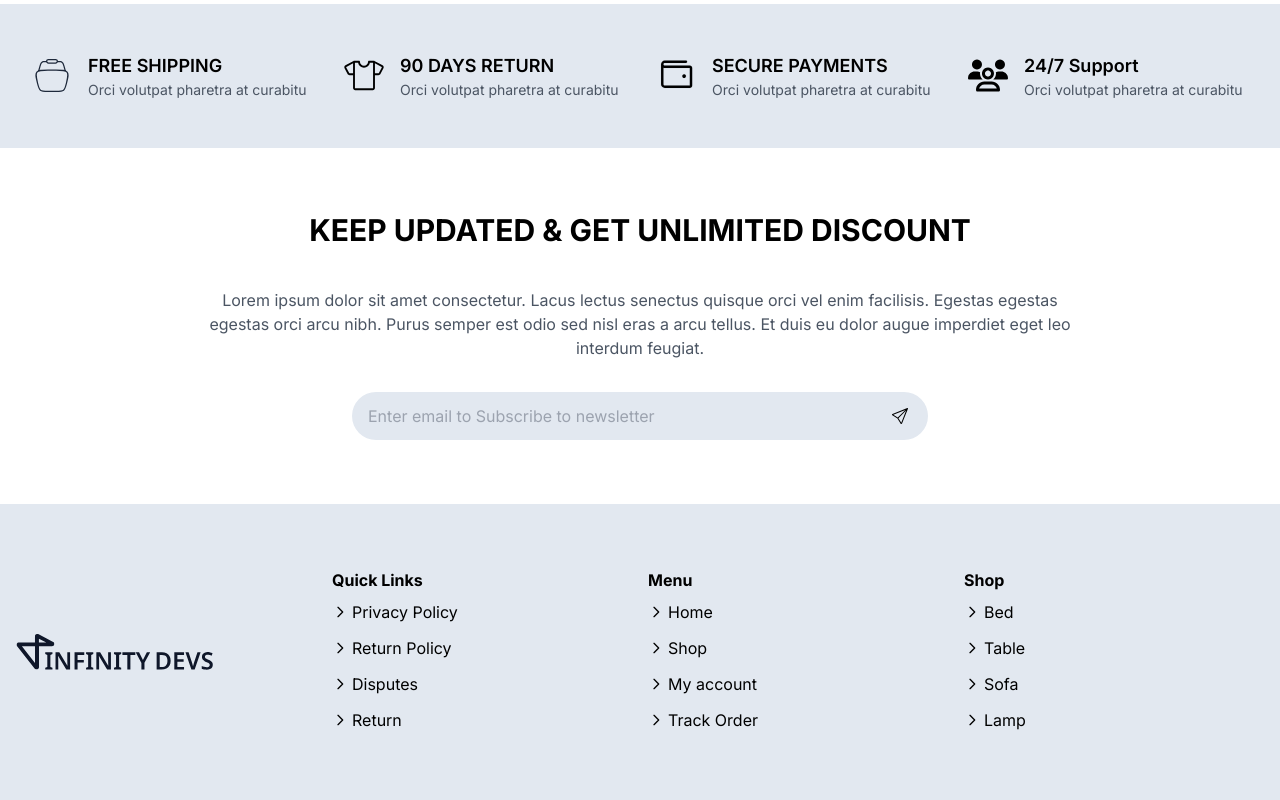
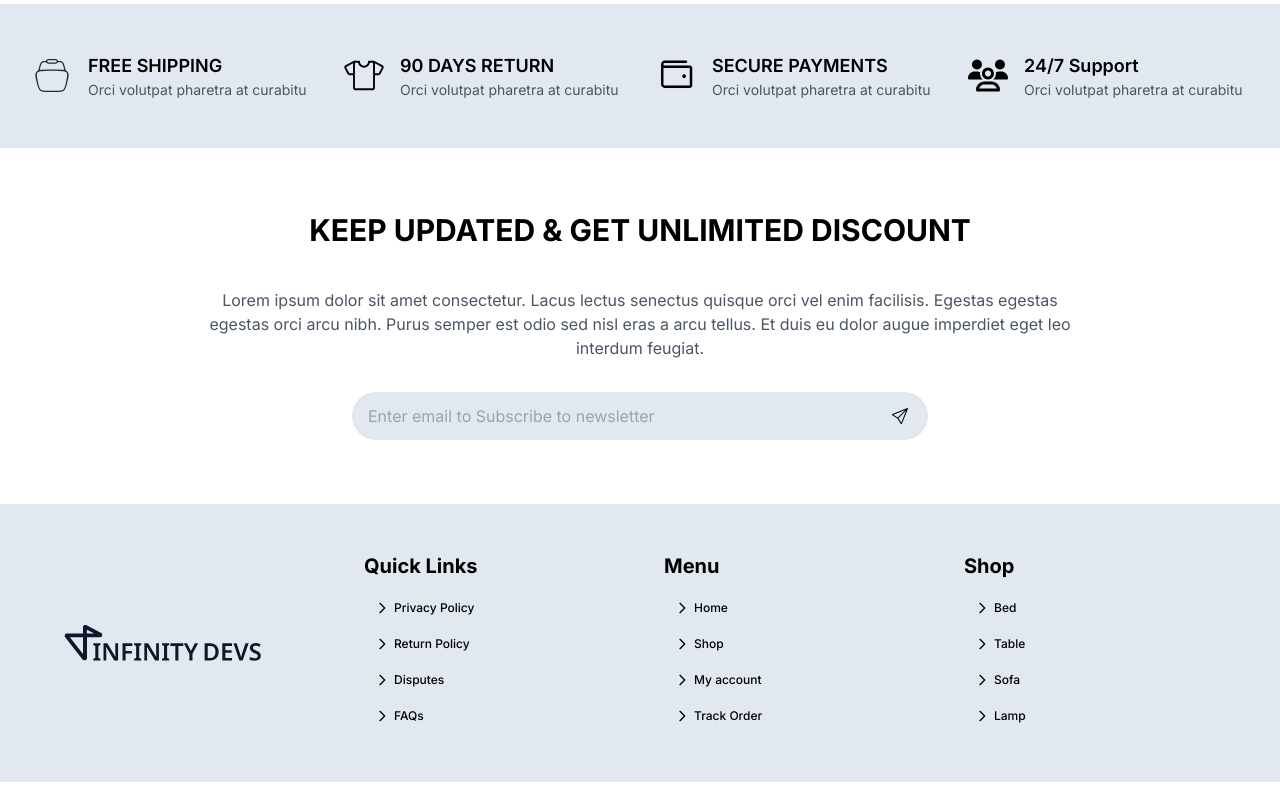
Before and after one commit to InfinityDevsHQ/e-commerce-next, a Next.js app: page / in a window 1280 px wide. Shown: the part 2211-3011 px from the top of the page. Built offline with nearby package versions, Linux system fonts and the light colour scheme.

Commit message:
fix: fixed footer and added font

```diff
--- a/app/components/homepage/footer.tsx
+++ b/app/components/homepage/footer.tsx
@@ -5,22 +5,22 @@ import NavLogoDark from "../svg/logos/logo-svg-dark";
 const Footer = () => {
   return (
     <footer>
-      {/* Subscription Section */}
-
-      {/* Links Section */}
-      <div className="bg-primary text-black py-16">
-        <div className="max-w-7xl mx-auto grid grid-cols-3 md:grid-cols-4 md:gap-4 justify-items-center md:justify-items-start md:items-center space-y-4 md:space-y-0 px-4">
+      <div className="bg-primary text-black sm:px-6 md:px-12 py-12">
+        <div className="grid grid-cols-3 md:grid-cols-4 md:gap-4 lg:gap-12  justify-items-center md:justify-items-start md:items-center space-y-4 md:space-y-0 px-4">
           <div className="fill-black mb-4 md:mb-0 col-span-3 md:col-span-1">
             <NavLogoDark />
           </div>
 
-          <div className="space-y-2">
-            <h4 className="font-bold mb-2">Quick Links</h4>
-            <ul className="space-y-2">
-              {["Privacy Policy", "Return Policy", "Disputes", "Return"].map(
+          <div className="space-y-2.5">
+            <h4 className="font-bold text-base md:text-xl">Quick Links</h4>
+            <ul className="">
+              {["Privacy Policy", "Return Policy", "Disputes", "FAQs"].map(
                 (link, index) => (
                   <li key={index}>
-                    <Link href="/" className="flex items-center gap-1 pb-1">
+                    <Link
+                      href="#"
+                      className="flex items-center gap-1 p-2.5 text-xs font-medium hover:tracking-wide transition duration-300 ease-in-out"
+                    >
                       <ChevronRight />
                       {link}
                     </Link>
@@ -30,13 +30,16 @@ const Footer = () => {
             </ul>
           </div>
 
-          <div className="space-y-2">
-            <h4 className="font-bold mb-2">Menu</h4>
-            <ul className="space-y-2">
+          <div className="space-y-2.5">
+            <h4 className="font-bold text-base md:text-xl">Menu</h4>
+            <ul className="">
               {["Home", "Shop", "My account", "Track Order"].map(
                 (link, index) => (
                   <li key={index}>
-                    <Link href="/" className="flex items-center gap-1 pb-1">
+                    <Link
+                      href="#"
+                      className="flex items-center gap-1 p-2.5 text-xs font-medium hover:tracking-wide transition duration-300 ease-in-out"
+                    >
                       <ChevronRight />
                       {link}
                     </Link>
@@ -46,12 +49,15 @@ const Footer = () => {
             </ul>
           </div>
 
-          <div className="space-y-2 w-28">
-            <h4 className="font-bold mb-2">Shop</h4>
-            <ul className="space-y-2">
+          <div className="space-y-2.5 w-28">
+            <h4 className="font-bold text-base md:text-xl">Shop</h4>
+            <ul className="">
               {["Bed", "Table", "Sofa", "Lamp"].map((link, index) => (
                 <li key={index}>
-                  <Link href="/" className="flex items-center gap-1 pb-1">
+                  <Link
+                    href="#"
+                    className="flex items-center gap-1 p-2.5 text-xs font-medium hover:tracking-wide transition duration-300 ease-in-out"
+                  >
                     <ChevronRight />
                     {link}
                   </Link>
--- a/app/layout.tsx
+++ b/app/layout.tsx
@@ -18,7 +18,9 @@ export default function RootLayout({
 }>) {
   return (
     <html lang="en">
-      <body className={inter.className}>
+      <body
+        className={`max-w-screen-2xl mx-auto font-inter ${inter.className}`}
+      >
         {children}
         <Footer />
       </body>
--- a/tailwind.config.ts
+++ b/tailwind.config.ts
@@ -10,7 +10,10 @@ const config: Config = {
     extend: {
       colors: {
         primary: "#E2E8F0",
+        primaryLight: "#F8FAFC",
         secondary: "#C2410C",
+        dark: "#0f172a",
+        darkLight: "#475569",
       },
     },
   },
```
